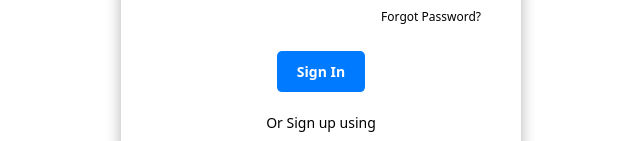
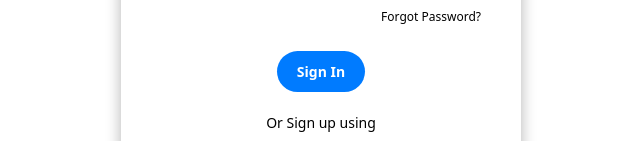
Before and after one commit to Arshiya1614/Career-path-Frontend, a React (Create React App) app: page /signin in a window 1280 px wide. Shown: the part 392-533 px from the top of the page, without its empty margins (319-959 px from the left). Built offline with nearby package versions, Linux system fonts and the light colour scheme.

Commit message:
sign in page updated

```diff
--- a/src/pages/SignIn.tsx
+++ b/src/pages/SignIn.tsx
@@ -58,7 +58,7 @@ const ForgotPassword = styled.a`
 `;
 
 const Button = styled.button`
-  border-radius: 5px;
+  border-radius: 25px;
   border: none;
   background: #007bff;
   color: #ffffff;
```
